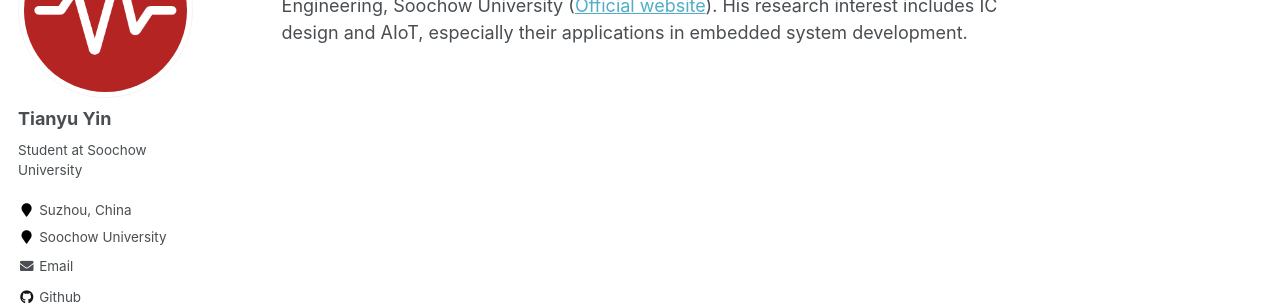
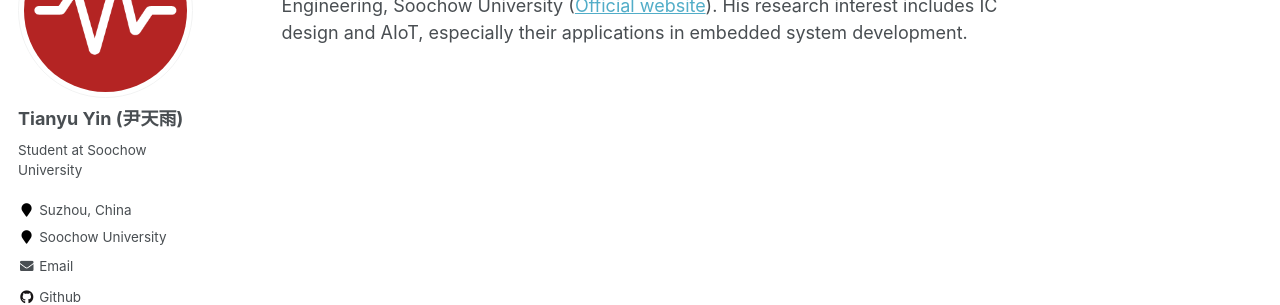
Before and after one commit to Steve-George/steve-george.github.io, a Jekyll site: the page built from _pages/about.md, in a window 1280 px wide. Shown: the part 195-500 px from the top of the page. Built offline with Jekyll 4.4.1, drawn with Linux system fonts in a browser that asks for light colours; some web fonts are replaced.

Commit message:
Update _config.yml

```diff
--- a/_config.yml
+++ b/_config.yml
@@ -80,7 +80,7 @@ analytics:
 
 # Site Author
 author:
-  name             : "Tianyu Yin"
+  name             : "Tianyu Yin (尹天雨)"
   avatar           : "profile.png"
   bio              : "Student at Soochow University"
   location         : "Suzhou, China"
```
